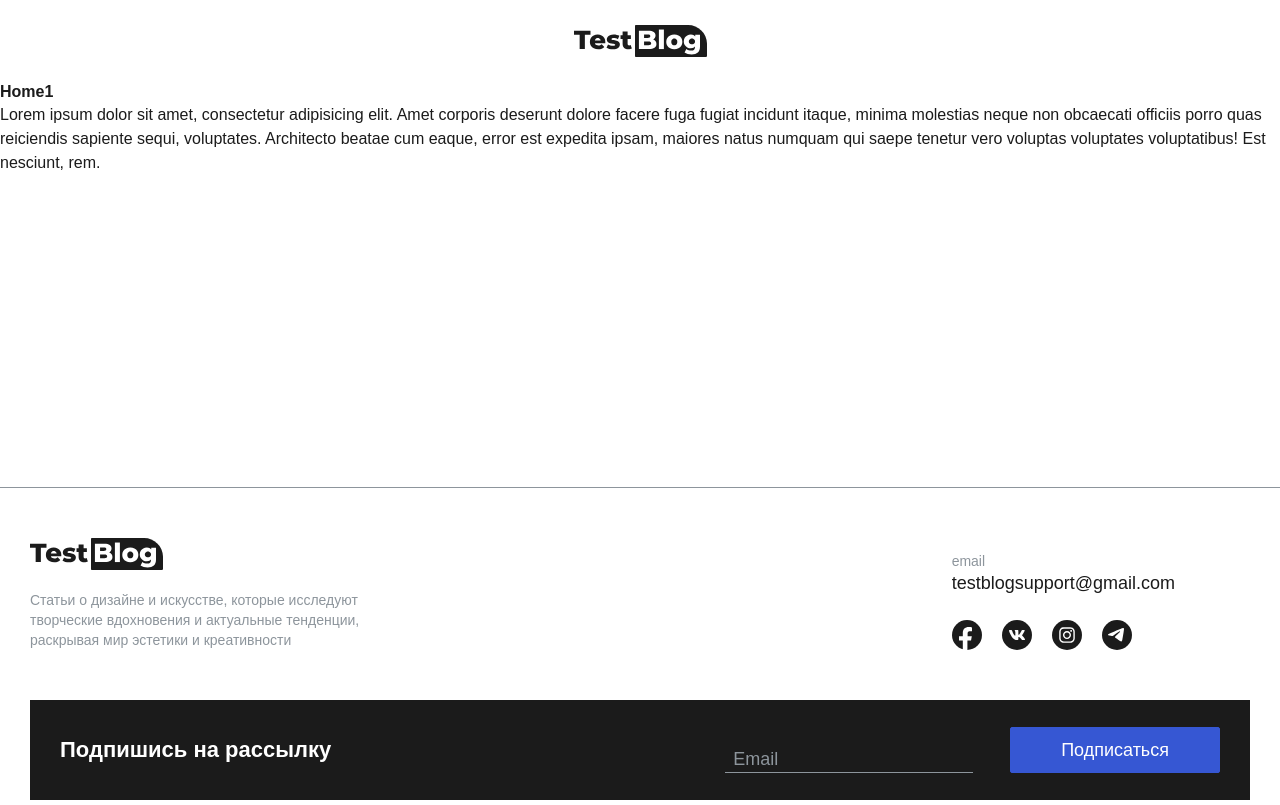
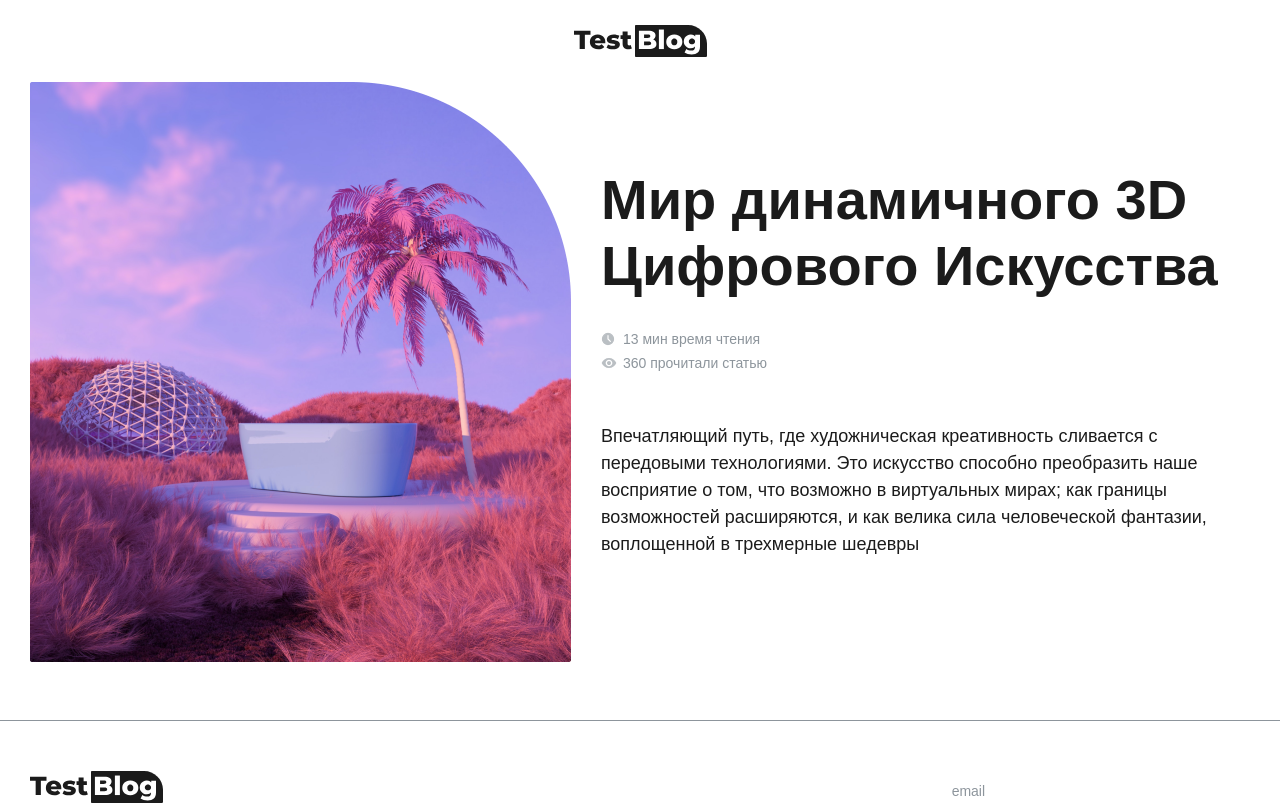
Before and after one commit to ImfreeDeveloper/fruktorum-test, a Nuxt app: page / in a window 1280 px wide. Shown: the top 805 px of the page. Built offline with nearby package versions, Linux system fonts and the light colour scheme; a web font is replaced by a local one.

Commit message:
markup ArticleIntroBlock

```diff
--- /dev/null
+++ b/components/ArticleIntroBlock.vue
@@ -0,0 +1,146 @@
+<template lang="pug">
+section.article-intro-block
+  .container
+    .row
+      .article-intro-block__wrap
+        .article-intro-block__img
+          img(src="/images/img_1-r.png")
+        .article-intro-block__info
+          h2.article-intro-block__title Мир динамичного 3D Цифрового Искусства
+          .article-intro-block__review
+            ul
+              li
+                img(src="/images/svg/icon-time.svg")
+                | 13 мин время чтения
+              li
+                img(src="/images/svg/icon-eye.svg")
+                | 360 прочитали статью
+          .article-intro-block__text
+            p Впечатляющий путь, где художническая креативность сливается с передовыми технологиями. Это искусство способно преобразить наше восприятие о том, что возможно в виртуальных мирах; как границы возможностей расширяются, и как велика сила человеческой фантазии, воплощенной в трехмерные шедевры
+</template>
+
+<script setup>
+
+</script>
+
+<style lang="scss">
+  .article-intro-block {
+    padding-bottom: 5rem;
+    &__wrap {
+      @include col();
+      @include size(12);
+
+      display: flex;
+      justify-content: space-between;
+
+      @media (max-width: 1250px) {
+        align-items: center;
+      }
+
+      @include sm-block() {
+        flex-direction: column;
+      }
+    }
+
+    &__title {
+      display: block;
+      font-size: 5.6rem;
+      font-weight: $extrabold;
+      line-height: 6.6rem;
+      margin-bottom: 3rem;
+
+      @media (max-width: 1250px) {
+        font-size: 5.1rem;
+        line-height: 6.1rem;
+      }
+
+      @include md-block() {
+        font-size: 3.6rem;
+        line-height: 4.6rem;
+        margin-bottom: 2rem;
+      }
+
+      @include sm-block() {
+        font-size: 2.4rem;
+        line-height: 3rem;
+      }
+
+      @include sm-block() {
+        margin-bottom: 1.5rem;
+      }
+    }
+
+    &__img {
+      flex-shrink: 0;
+      width: 54.1rem;
+      margin-right: 3rem;
+
+      @media (max-width: 1250px) {
+        width: 50.1rem;
+      }
+
+      @include md-block() {
+        width: 38.1rem;
+      }
+
+      @include sm-block() {
+        margin-right: 0;
+        margin-bottom: 1.5rem;
+      }
+
+      @include xs-block() {
+        max-width: 38rem;
+        width: 100%;
+      }
+    }
+
+    &__info {
+      padding-top: 8.5rem;
+
+      @media (max-width: 1250px) {
+        padding-top: 0;
+      }
+    }
+
+    &__review {
+      margin-bottom: 5rem;
+
+      @media (max-width: 1250px) {
+        margin-bottom: 3rem;
+      }
+
+      @include md-block() {
+        margin-bottom: 2rem;
+      }
+
+      @include sm-block() {
+        margin-bottom: 1.5rem;
+      }
+
+      ul {
+        li {
+          font-size: 1.4rem;
+          line-height: 2rem;
+          color: $color-grey;
+          padding-left: 2.2rem;
+          position: relative;
+          margin-bottom: .4rem;
+
+          @include sm-block() {
+            font-size: 1.2rem;
+            line-height: 1.3;
+          }
+
+          img {
+            position: absolute;
+            top: 0;
+            bottom: 0;
+            left: 0;
+            margin: auto;
+            opacity: .6;
+          }
+        }
+      }
+    }
+  }
+</style>
--- a/pages/index.vue
+++ b/pages/index.vue
@@ -1,7 +1,5 @@
 <template lang="pug">
-div
-  h2 Home1
-  p Lorem ipsum dolor sit amet, consectetur adipisicing elit. Amet corporis deserunt dolore facere fuga fugiat incidunt itaque, minima molestias neque non obcaecati officiis porro quas reiciendis sapiente sequi, voluptates. Architecto beatae cum eaque, error est expedita ipsam, maiores natus numquam qui saepe tenetur vero voluptas voluptates voluptatibus! Est nesciunt, rem.
+ArticleIntroBlock
 </template>
 
 <style scoped>
--- a/scss/abstracts/_variables.scss
+++ b/scss/abstracts/_variables.scss
@@ -18,7 +18,7 @@ $bold: 600;
 $extrabold: 700;
 
 // Font Sizing
-$baseFontSize: 1.6rem;
+$baseFontSize: 1.8rem;
 $baseLineHeight: 1.5;
 $headingLineHeight: 1.3;
 
--- a/scss/base/_global.scss
+++ b/scss/base/_global.scss
@@ -13,7 +13,6 @@ body {
   margin: 0;
   padding: 0;
   box-sizing: border-box;
-  height: 100%;
 
   * {
     box-sizing: inherit;
@@ -28,6 +27,14 @@ body {
   line-height: $baseLineHeight;
   font-family: $baseFont;
   font-weight: $normal;
+
+  @include md-block() {
+    font-size: 1.5rem;
+  }
+
+  @include sm-block() {
+    font-size: 1.4rem;
+  }
 }
 
 h1, h2, h3, h4, h5, h6 {
```
Also changed, not shown: public/images/img_1-r.png (added), public/images/svg/icon-time.svg (renamed from public/images/svg/icon-item.svg).
